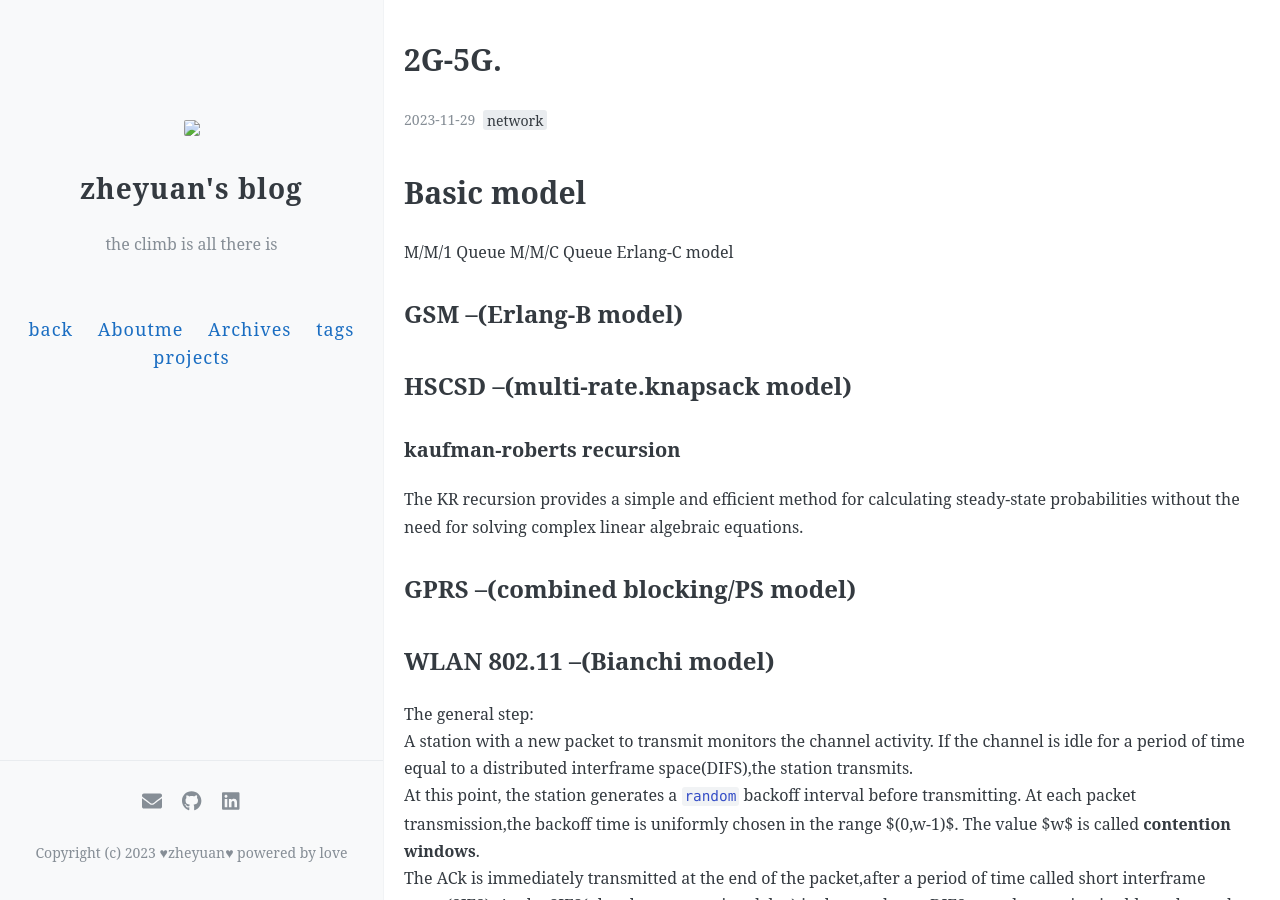
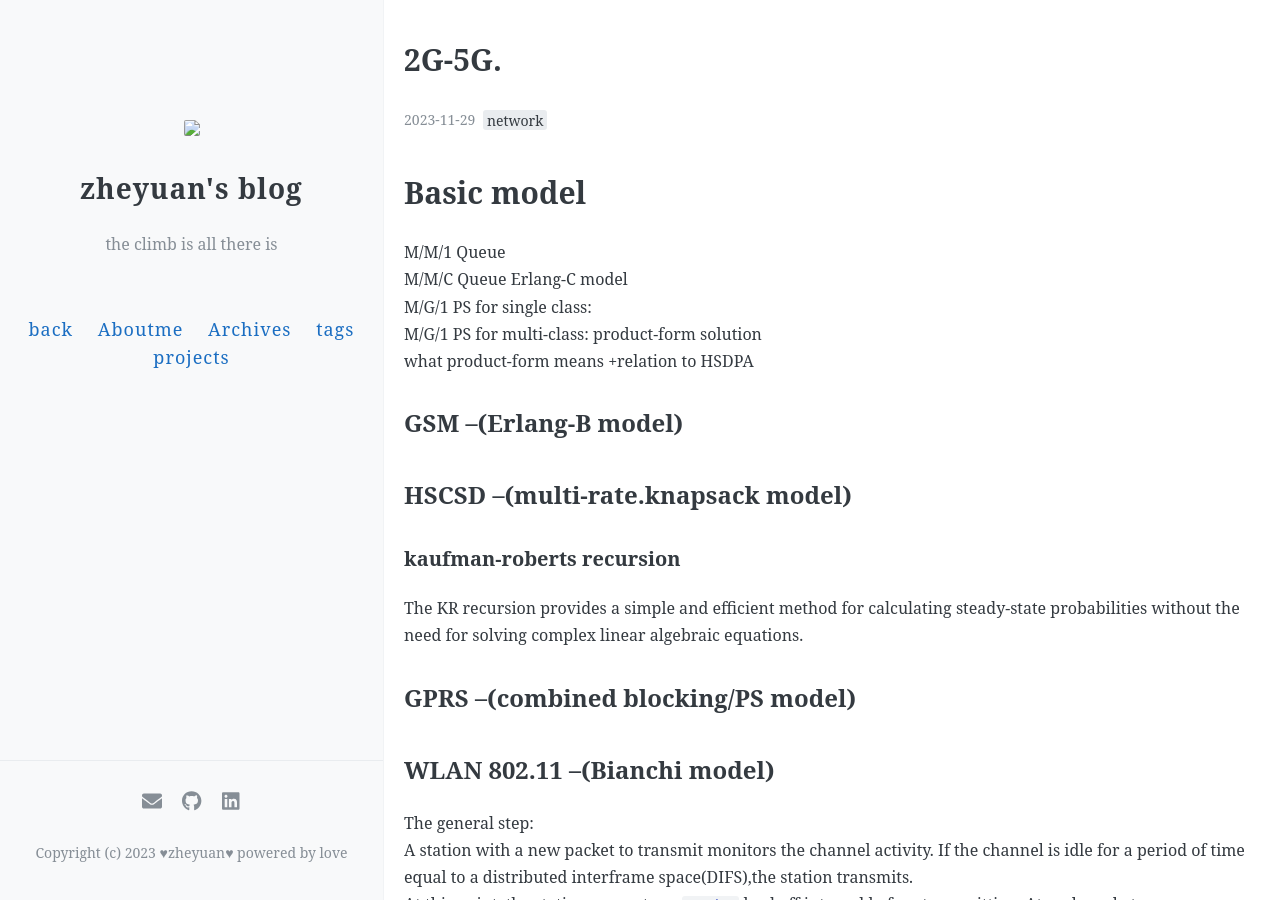
Before and after one commit to zhang-mickey/zhang-mickey.github.io, a Jekyll site: the page built from _posts/2023-11-29-2G-5G.md, in a window 1280 px wide and 900 px high. Built offline with Jekyll 4.4.1, drawn with Linux system fonts in a browser that asks for light colours; comment, search, counter and statistics services are not loaded.

Commit message:
Update 2023-11-29-2G-5G.md

```diff
--- a/_posts/2023-11-29-2G-5G.md
+++ b/_posts/2023-11-29-2G-5G.md
@@ -13,6 +13,10 @@ author: zhang
 # Basic model
 M/M/1 Queue
 M/M/C Queue Erlang-C model
+M/G/1 PS for single class:
+M/G/1 PS for multi-class: product-form solution
+what product-form means +relation to HSDPA
+
 ## GSM  --(Erlang-B model)
 
 
```
